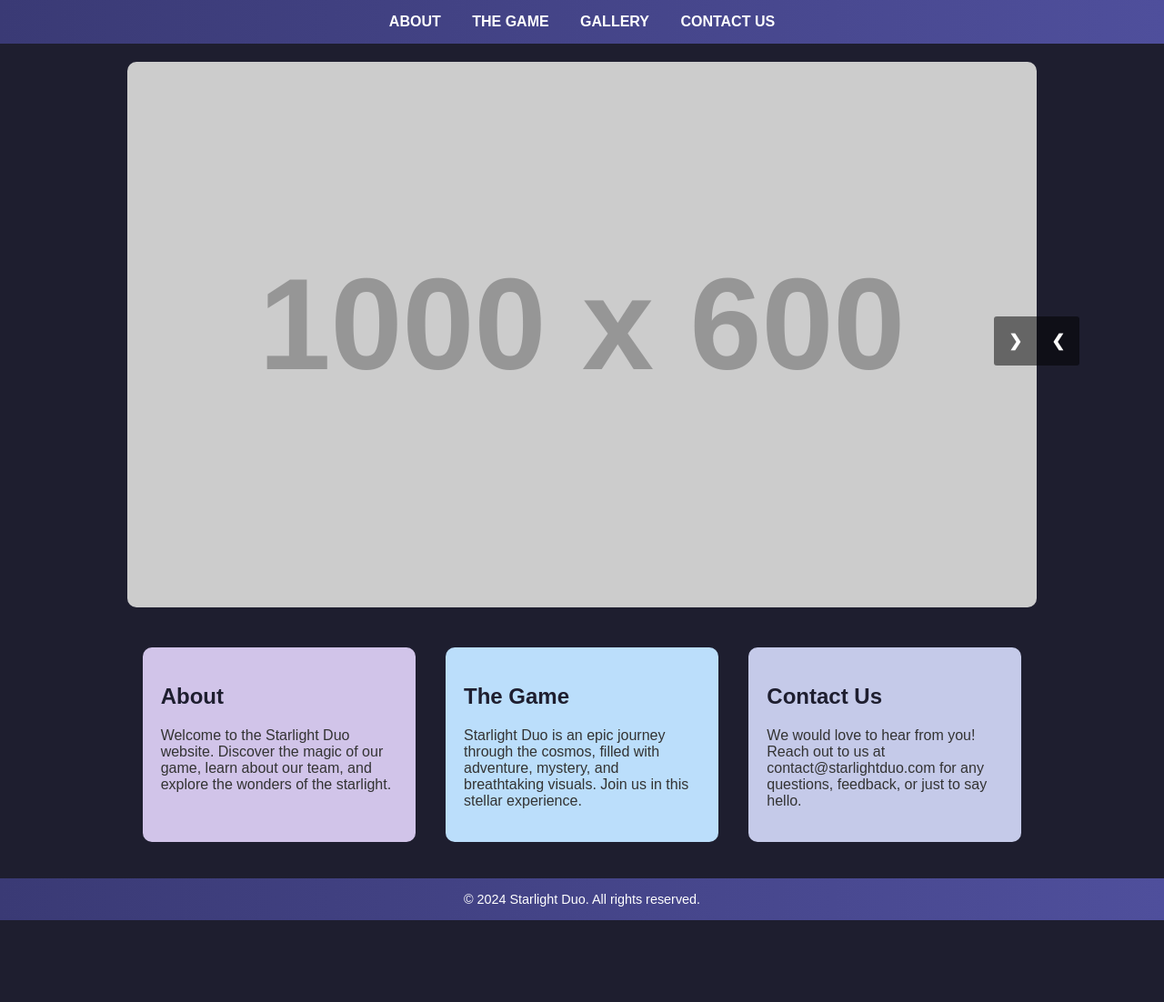
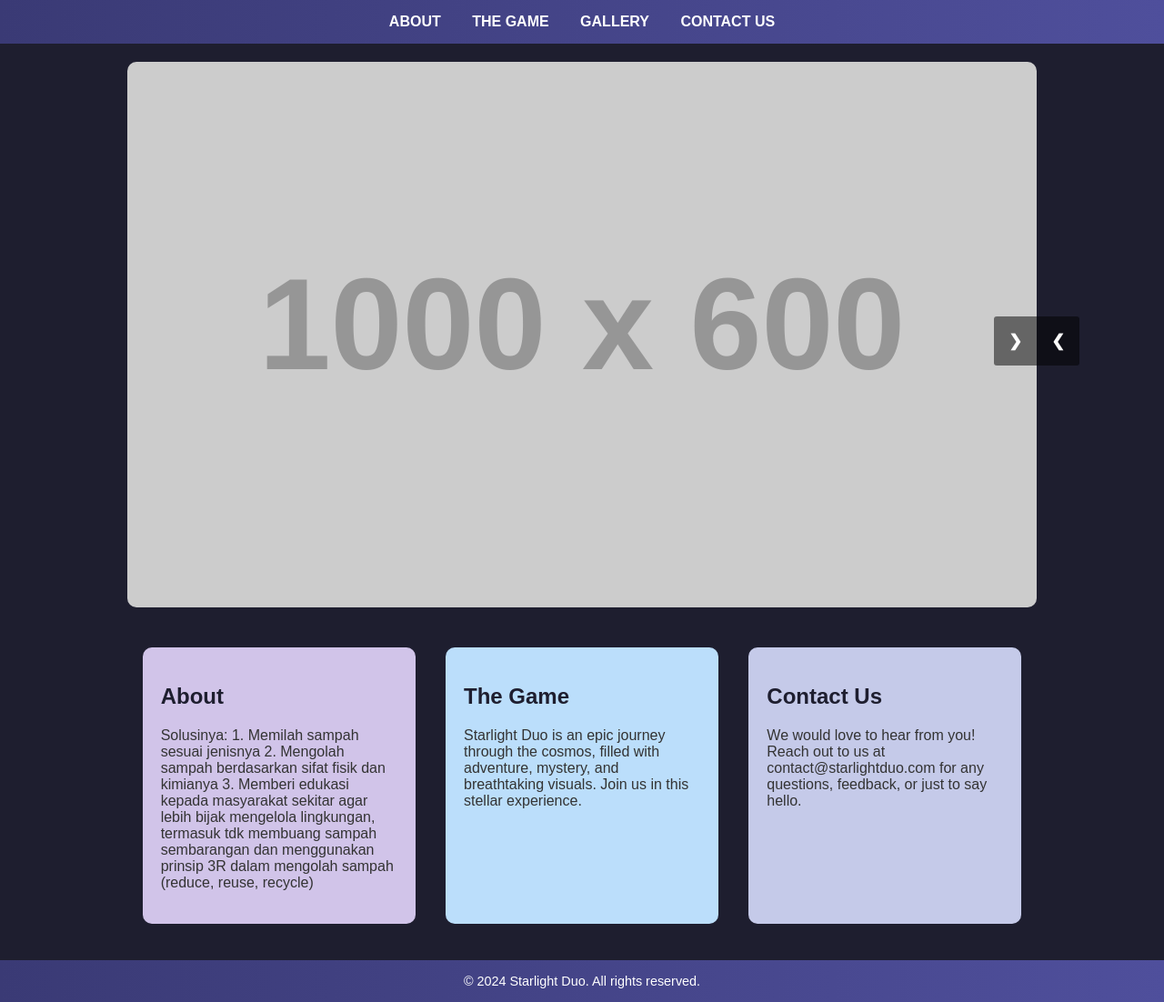
Before and after one commit to XienaChan/XienaChan.github.io, a plain HTML site: page index.html in a window 1280 px wide. Shown: the whole page at 91% size. Before the commit the page ends 1012 px from the top, so only its background shows below. Drawn offline with Linux system fonts and the light colour scheme; placeholder pictures from the web are drawn by us.

Commit message:
Update index.html

```diff
--- a/index.html
+++ b/index.html
@@ -145,7 +145,10 @@
     <div class="columns">
         <div class="column" id="about">
             <h2>About</h2>
-            <p>Welcome to the Starlight Duo website. Discover the magic of our game, learn about our team, and explore the wonders of the starlight.</p>
+            <p>Solusinya:
+1. Memilah sampah sesuai jenisnya
+2. Mengolah sampah berdasarkan sifat fisik dan kimianya
+3. Memberi edukasi kepada masyarakat sekitar agar lebih bijak mengelola lingkungan, termasuk tdk membuang sampah sembarangan dan menggunakan prinsip 3R dalam mengolah sampah (reduce, reuse, recycle)</p>
         </div>
         <div class="column" id="the-game">
             <h2>The Game</h2>
```
